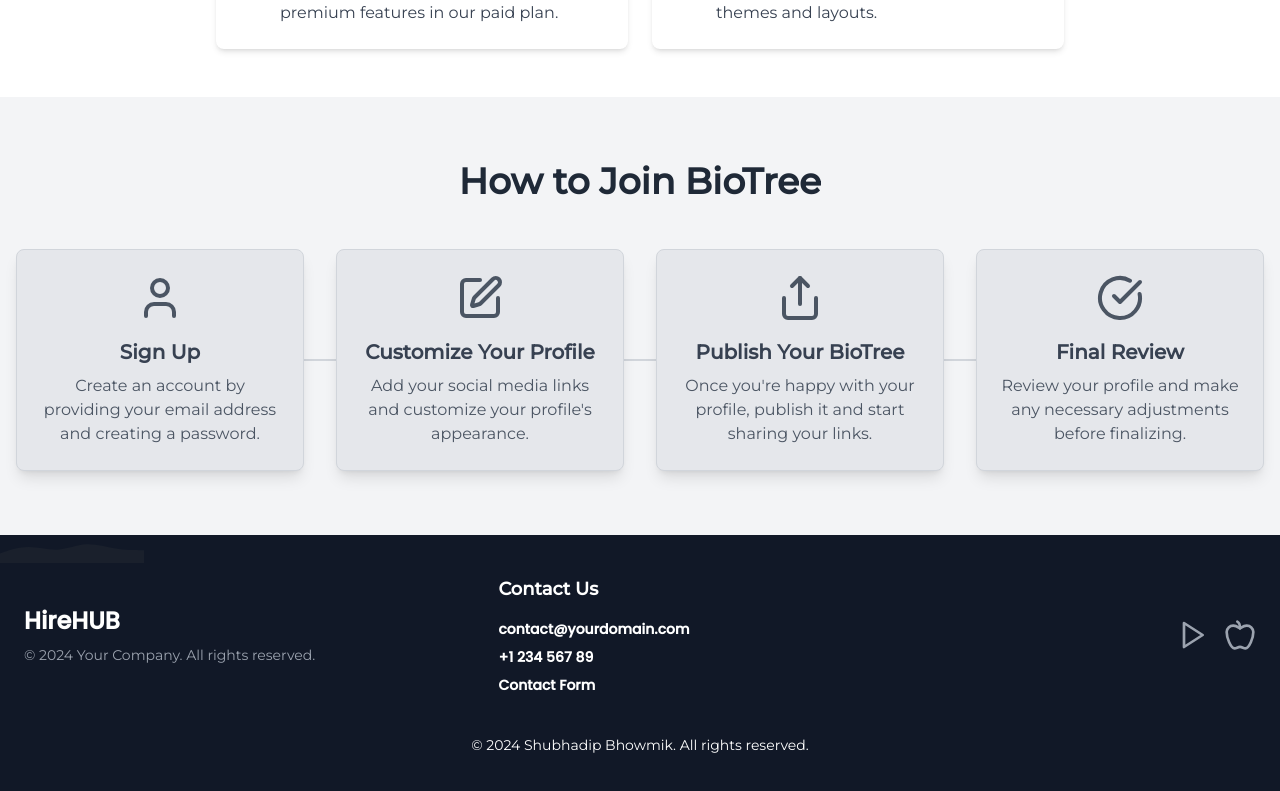
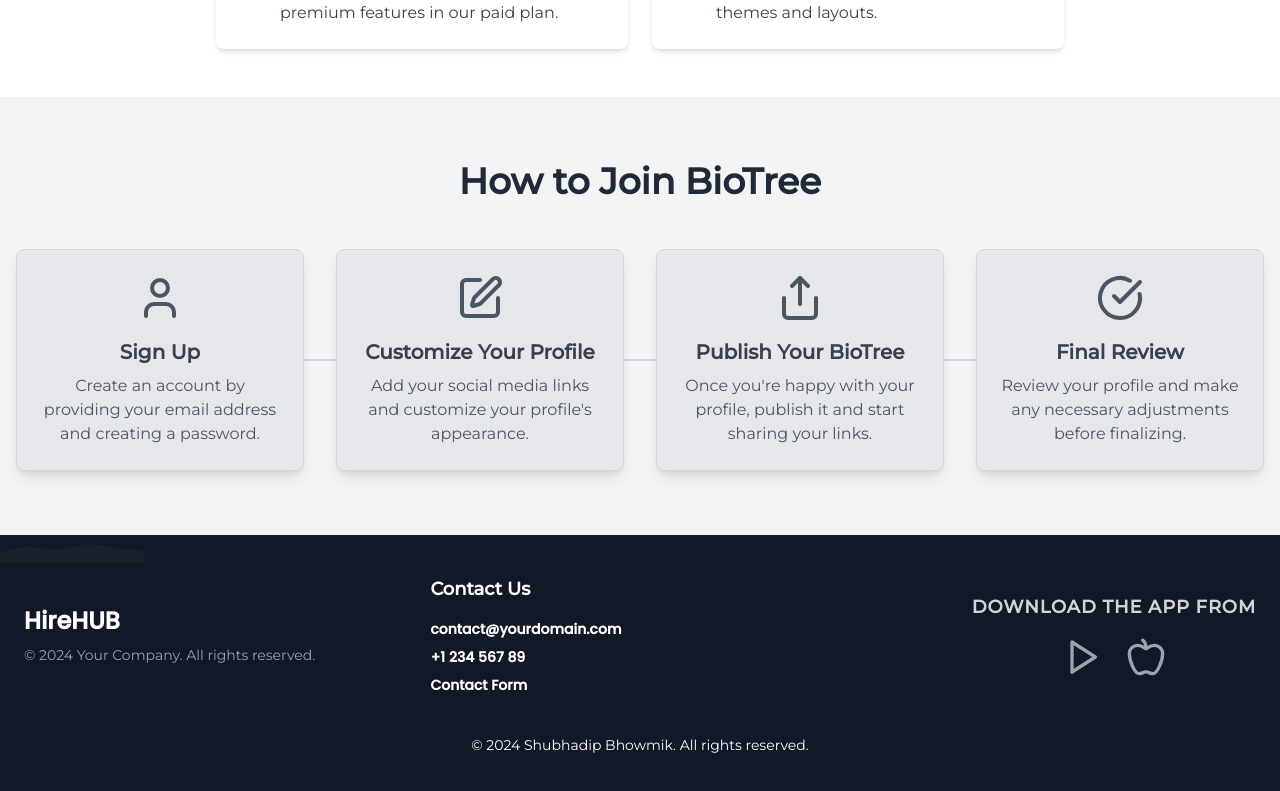
Before and after one commit to subhadipbhowmik/bio-branch, a Next.js app in the folder site/: page / in a window 1280 px wide. Shown: the part 1429-2220 px from the top of the page. Built offline with nearby package versions, Linux system fonts and the light colour scheme.

Commit message:
feat : Upgraded "Download App From Part"

```diff
--- a/site/components/Footer.js
+++ b/site/components/Footer.js
@@ -1,6 +1,7 @@
 import React from 'react'
 import Link from 'next/link'
 import { Apple, Play } from 'lucide-react'
+
 
 const Footer = () => {
   return (
@@ -21,18 +22,22 @@ const Footer = () => {
           <p className="text-sm text-gray-400 mt-2">&copy; {new Date().getFullYear()} Your Company. All rights reserved.</p>
         </div>
 
-        {/* Center Section: App Store Links (Optional) */}
-        <div className="flex space-x-4 md:order-3">
-          <Link href="https://play.google.com/store" target="_blank">
-            <Play className="w-8 h-8 text-gray-400 hover:text-white transition" />
-          </Link>
-          <Link href="https://www.apple.com/app-store/" target="_blank">
-            <Apple className="w-8 h-8 text-gray-400 hover:text-white transition" />
-          </Link>
+        {/* {Right -  Download the App from Part} */}
+        <div className="flex flex-col items-center md:order-3 space-y-4">
+          <h3 className="text-lg font-semibold text-gray-300 uppercase tracking-wider">
+            Download The App From
+          </h3>
+          <div className="flex space-x-6">
+            <Link href="https://play.google.com/store" target="_blank">
+              <Play className="w-10 h-10 text-gray-400 hover:text-blue-500 transition transform hover:scale-110" />
+            </Link>
+            <Link href="https://www.apple.com/app-store/" target="_blank">
+              <Apple className="w-10 h-10 text-gray-400 hover:text-black transition transform hover:scale-110" />
+            </Link>
+          </div>
         </div>
 
-
-{/* Feature: Contact Us */}
+        {/* Feature: Contact Us */}
         <div className="flex flex-col items-start mb-6 md:mb-0">
           <h3 className="mb-4 text-lg font-semibold">Contact Us</h3>
           <div className="flex flex-col space-y-2">
```
Also changed, not shown: site/src/Assets/apple-logo-svgrepo-com.svg (added), site/src/Assets/playstore-svgrepo-com.svg (added).
